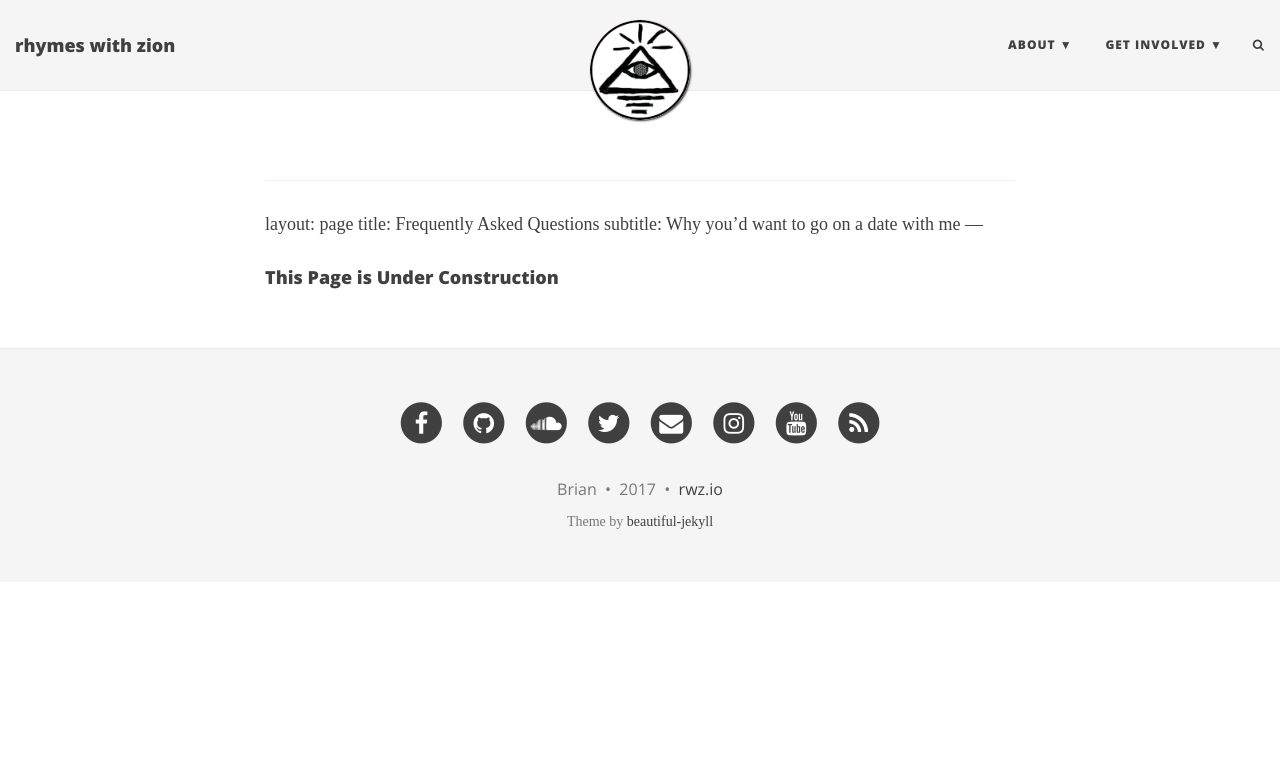
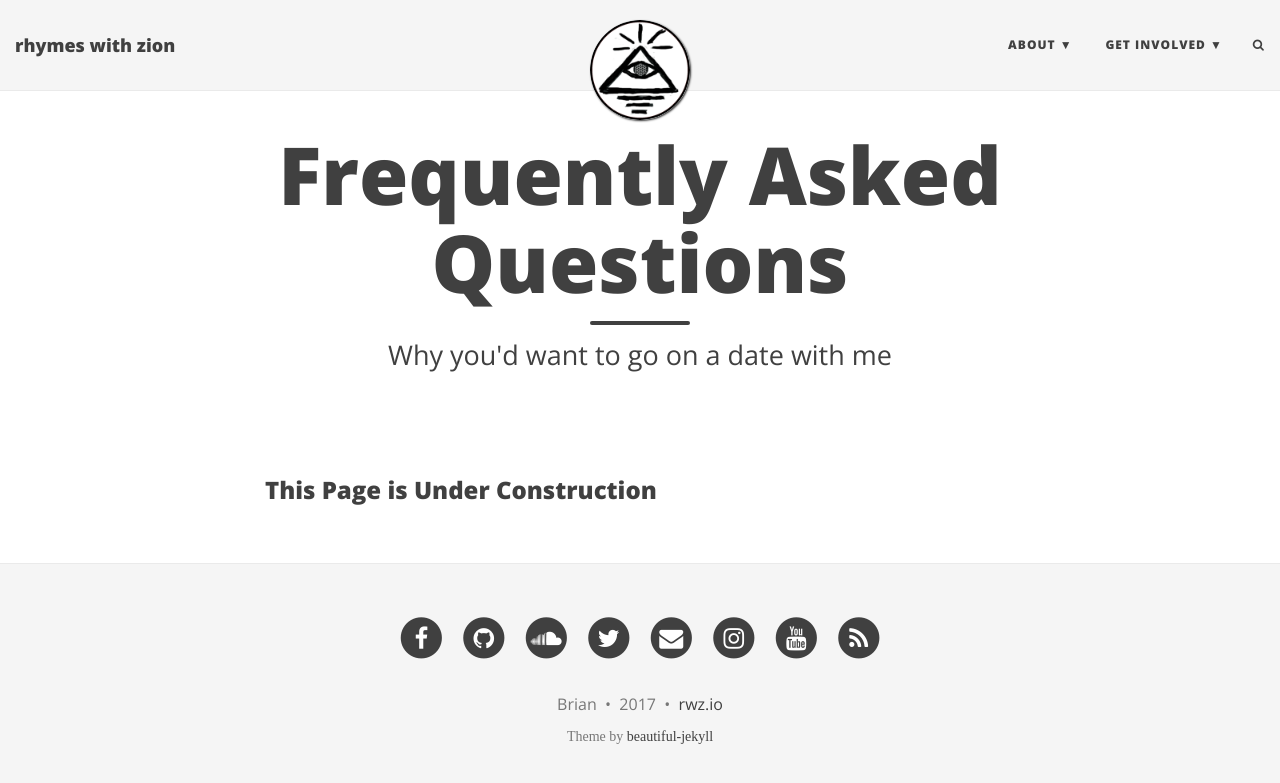
Before and after one commit to rhymeswithzion/rwz-test, a Jekyll site: the page built from faqs.md, in a window 1280 px wide. Shown: the top 783 px of the page. Built offline with Jekyll 4.4.1, drawn with Linux system fonts in a browser that asks for light colours; some web fonts are replaced; our own code applies the rules of GitHub Pages for plain Markdown files.

Commit message:
Update faqs.md

```diff
--- a/faqs.md
+++ b/faqs.md
@@ -1,9 +1,9 @@
-
 ---
 layout: page
 title: Frequently Asked Questions
 subtitle: Why you'd want to go on a date with me
 ---
 
+<br>
 
-#### This Page is Under Construction
+### This Page is Under Construction
```
